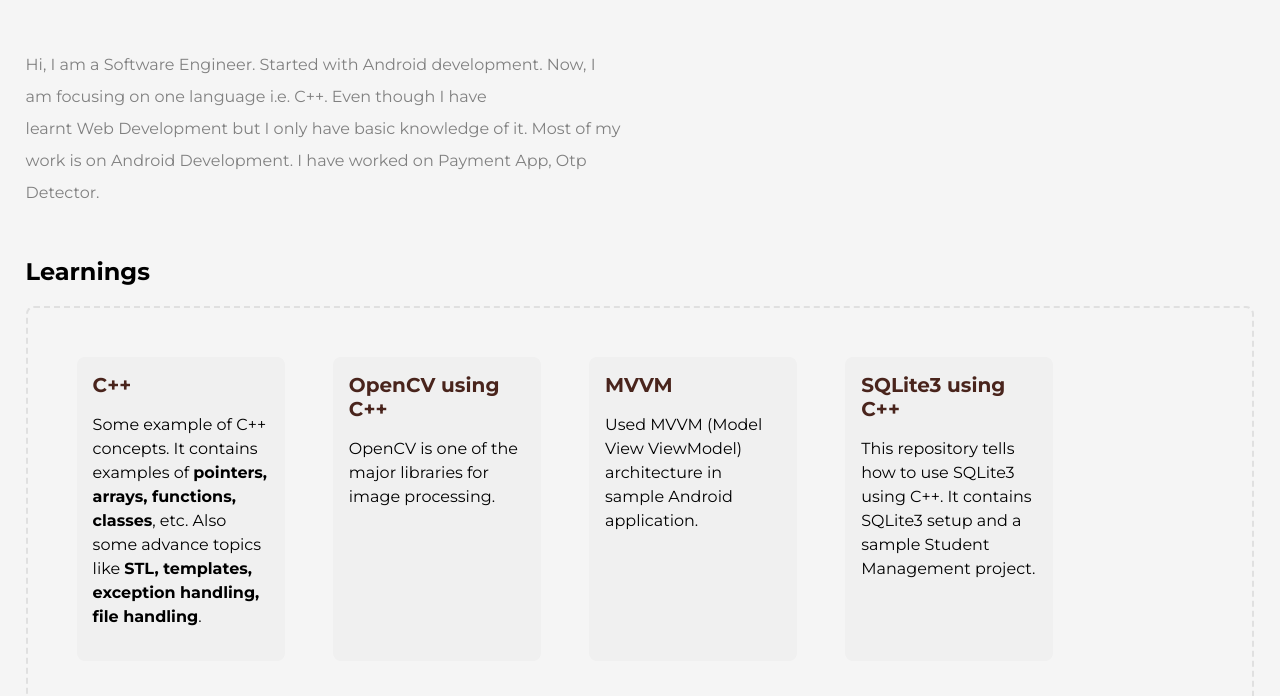
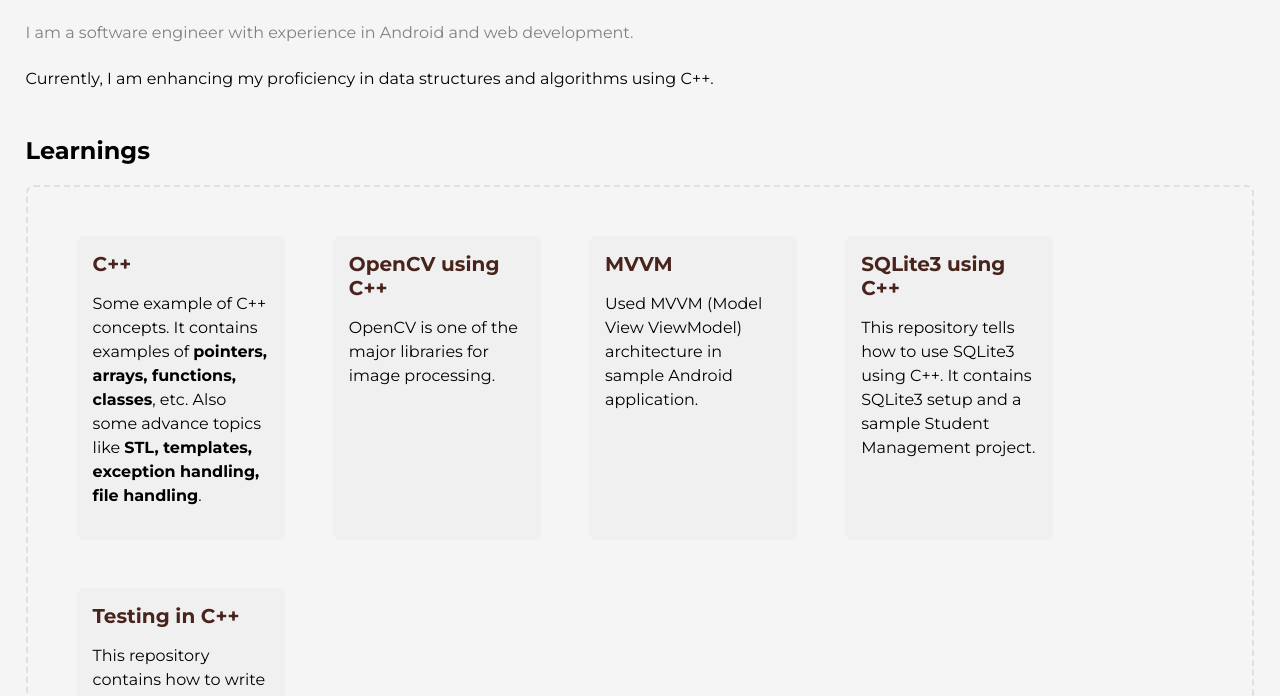
Before and after one commit to prashantrawat131/prashantrawat131.github.io, a plain HTML site: page index.html in a window 1280 px wide. Shown: the part 78-774 px from the top of the page. Drawn offline with Linux system fonts and the light colour scheme.

Commit message:
Updated introduction

```diff
--- a/index.css
+++ b/index.css
@@ -15,7 +15,6 @@ body {
   margin-bottom: 20px;
   line-height: 32px;
   color: gray;
-  white-space: pre-line;
 }
 
 .link-description {
--- a/index.html
+++ b/index.html
@@ -12,11 +12,11 @@
       <p id="photo-symbol"><i>#</i></p>
       <h1 id="name">Prashant Rawat</h1>
       <p id="introduction">
-        Hi, I am a Software Engineer. Started with Android development. Now, I
-        am focusing on one language i.e. C++. Even though I have
-        learnt Web Development but I only have basic knowledge of it. Most of my
-        work is on Android Development. I have worked on Payment App, Otp
-        Detector.
+        I am a software engineer with experience in Android and web development.
+      </p>
+      <p>
+        Currently, I am enhancing my proficiency in data structures and
+        algorithms using C++.
       </p>
     </div>
 
@@ -67,8 +67,8 @@
           SQLite3 using C++
         </a>
         <p class="link-description">
-          This repository tells how to use SQLite3 using C++. It contains SQLite3 setup and a
-          sample Student Management project.
+          This repository tells how to use SQLite3 using C++. It contains
+          SQLite3 setup and a sample Student Management project.
         </p>
       </div>
       <div class="link-item">
@@ -95,7 +95,8 @@
           Payment Android App
         </a>
         <p class="link-description">
-          Payment App build in Android using Kotlin. It uses Firebase for backend. It uses points system.
+          Payment App build in Android using Kotlin. It uses Firebase for
+          backend. It uses points system.
         </p>
       </div>
       <div class="link-item">
@@ -106,7 +107,8 @@
           Otp Detector
         </a>
         <p class="link-description">
-          This android library is used to detect the otp from the message. It is written in Kotlin.
+          This android library is used to detect the otp from the message. It is
+          written in Kotlin.
         </p>
       </div>
       <div class="link-item">
@@ -117,8 +119,8 @@
           Voting System
         </a>
         <p class="link-description">
-          It is a web application where people can create polls and get users to vote on it.
-          Frontend is in ReactJS and backend is in Node.js.
+          It is a web application where people can create polls and get users to
+          vote on it. Frontend is in ReactJS and backend is in Node.js.
         </p>
       </div>
       <div class="link-item">
@@ -129,7 +131,8 @@
           DocMaker
         </a>
         <p class="link-description">
-          Android application built using Kotlin. Helps users to create PDF documents from images.
+          Android application built using Kotlin. Helps users to create PDF
+          documents from images.
         </p>
       </div>
 
```
